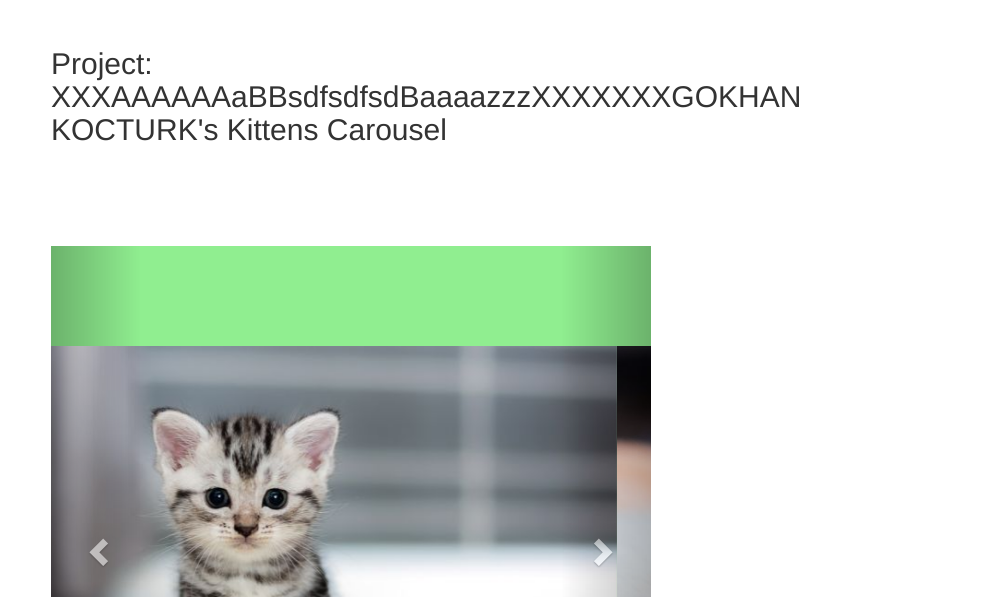
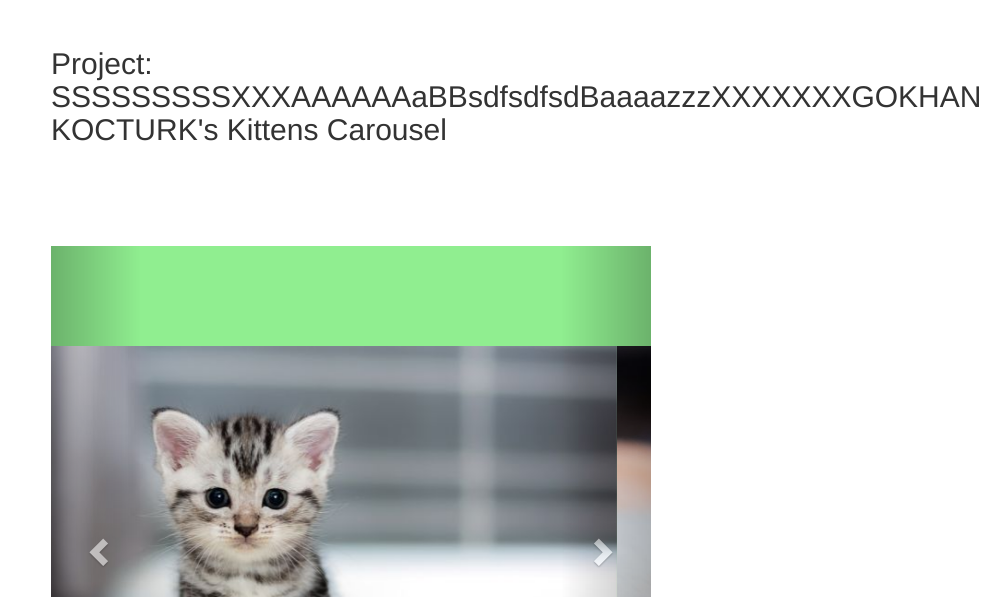
Before and after one commit to gokhankocturk/project101, a plain HTML site: page static-web/index.html in a window 1280 px wide. Shown: the part 203-800 px from the top of the page, without its empty margins (289-1280 px from the left). Drawn offline with nearby package versions, Linux system fonts and the light colour scheme.

Commit message:
son olsun

```diff
--- a/static-web/index.html
+++ b/static-web/index.html
@@ -45,7 +45,7 @@
 
   <div><img style="width:300px; height:100px" src="https://clarusway.com/wp-content/uploads/2022/12/clarusway-logo-black.png" /></div>
 
-  <h2> Project: XXXAAAAAAaBBsdfsdfsdBaaaazzzXXXXXXXGOKHAN KOCTURK's Kittens Carousel</h2>
+  <h2> Project: SSSSSSSSSXXXAAAAAAaBBsdfsdfsdBaaaazzzXXXXXXXGOKHAN KOCTURK's Kittens Carousel</h2>
 
   <div id="myCarousel" class="carousel slide" data-ride="carousel">
     <!-- Indicators -->
```
